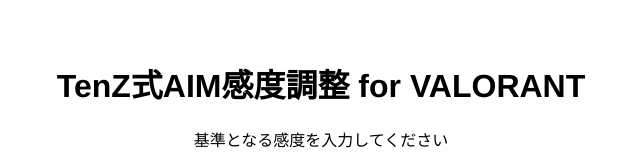
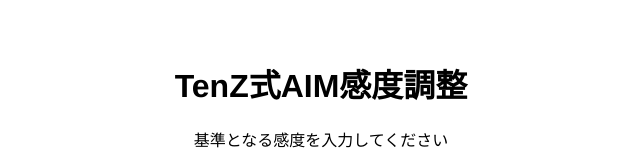
Before and after one commit to cz510009/PSAMethod, a Vue app in the folder src/vue/: page / in a window 1280 px wide. Shown: the top 160 px of the page, without its empty margins (319-959 px from the left). Built offline with nearby package versions, Linux system fonts and the light colour scheme.

Commit message:
タイトル変更

```diff
--- a/src/vue/src/components/MyHeader.vue
+++ b/src/vue/src/components/MyHeader.vue
@@ -1,3 +1,3 @@
 <template>
-  <h1>TenZ式AIM感度調整 for VALORANT</h1>
+  <h1>TenZ式AIM感度調整</h1>
 </template>
```
